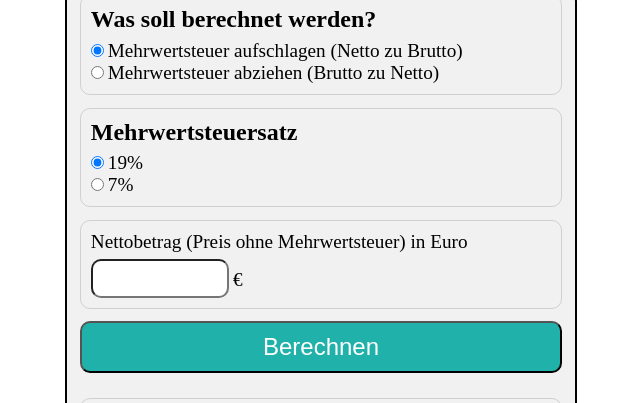
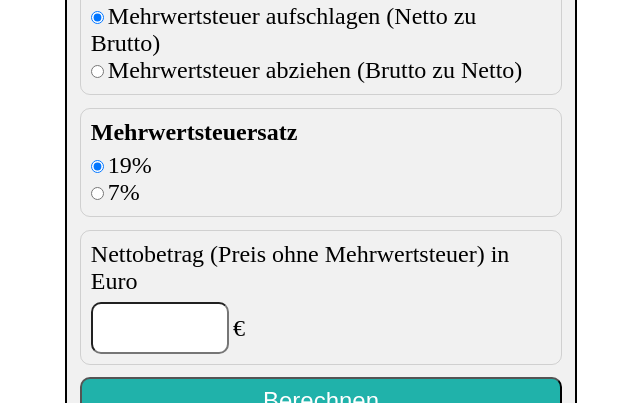
Before and after one commit to Romantev/Project_Mehrwertsteuer-Rechner, a plain HTML site: page index.html in a window 1280 px wide. Shown: the part 133-536 px from the top of the page, without its empty margins (319-959 px from the left). Drawn offline with Linux system fonts and the light colour scheme.

Commit message:
edit font-sizes

```diff
--- a/assets/css/style.css
+++ b/assets/css/style.css
@@ -56,11 +56,11 @@ article {
 
 label {
   margin-bottom: 0.5vw;
-  font-size: 1.5vw;
+  font-size: 1.5rem;
 }
 
 input[type="number"] {
-  height: 3vw;
+  height: 5%;
   width: 30%;
   border-radius: 10px;
   padding: 10px;
@@ -69,7 +69,7 @@ input[type="number"] {
 
 input[type="submit"] {
   width: 100%;
-  height: 4vw;
+  height: 10%;
   background: lightseagreen;
   color: white;
   font-size: 1.5rem;
```
